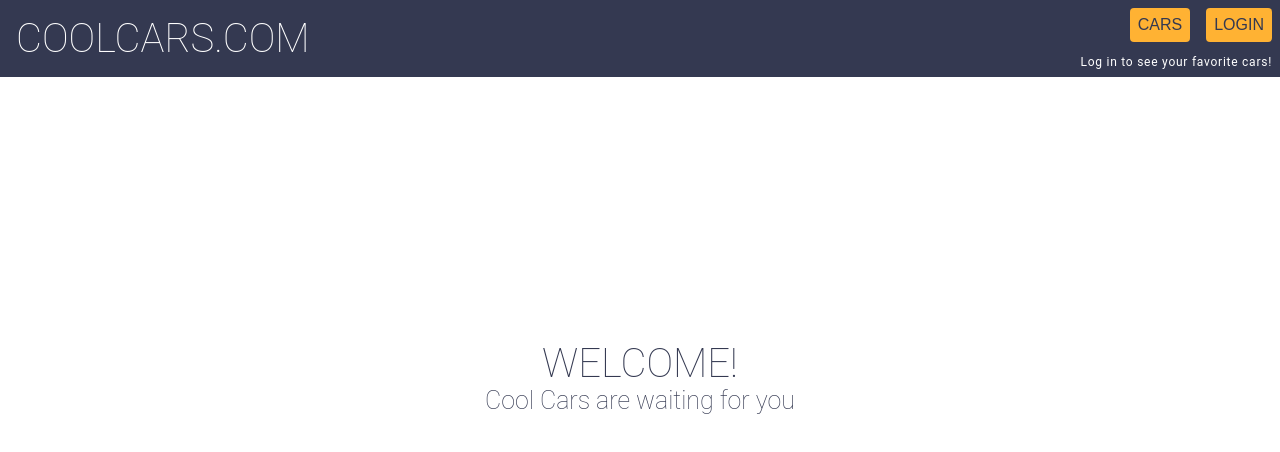
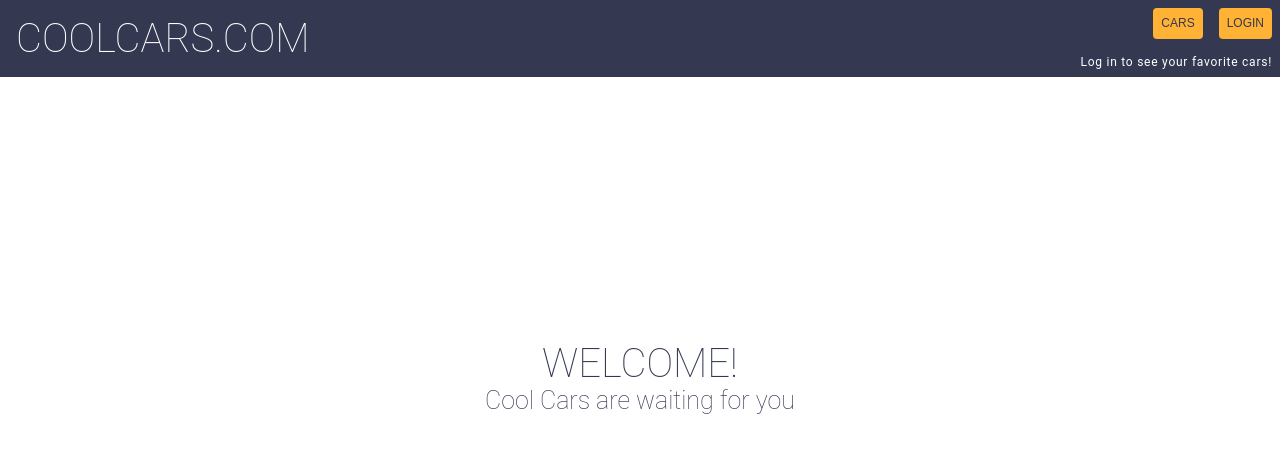
Before and after one commit to VeraVeraniego/car-retail, a React (Vite) app: page / in a window 1280 px wide. Shown: the top 452 px of the page. Built offline with nearby package versions, Linux system fonts and the light colour scheme; no server answers.

Commit message:
style: add new reusable styled components

```diff
--- a/src/components/styled.ts
+++ b/src/components/styled.ts
@@ -13,6 +13,25 @@ export const H2 = styled.h2`
   line-height: 30px;
   font-weight: 100;
 `;
+export const H3 = styled.h3`
+  color: ${defaultTheme.palette.darkblue};
+  font-size: 18px;
+  line-height: 20px;
+  font-weight: 100;
+`;
+export const H4 = styled.h4`
+  color: ${defaultTheme.palette.darkgray};
+  font-size: 14px;
+  line-height: 16px;
+  font-weight: 100;
+`;
+export const P = styled.p`
+  /*  */
+`;
+export const FlexRow = styled.div`
+  display: flex;
+  flex-direction: row;
+`;
 export const Form = styled.form`
   background: ${defaultTheme.palette.darkblue};
   display: flex;
@@ -21,12 +40,13 @@ export const Form = styled.form`
   border-radius: 8px;
 `;
 export const Button = styled.button`
-  font-size: 16px;
+  font-size: 12px;
+  line-height: 15px;
   font-weight: 400;
-  line-height: 18px;
+  width: 120px;
+  height: 30px;
+  border-radius: 5px;
   letter-spacing: 0em;
-  width: 150px;
-  height: 50px;
   position: relative;
   background: ${defaultTheme.palette.lightorange};
   color: ${defaultTheme.palette.white};
@@ -34,6 +54,11 @@ export const Button = styled.button`
   cursor: pointer;
   :disabled {
     background-color: ${defaultTheme.palette.gray};
+  }
+`;
+export const ButtonOnHoverOppacity = styled(Button)`
+  &:hover {
+    opacity: 0.8;
   }
 `;
 export const Input = styled.input`
```
